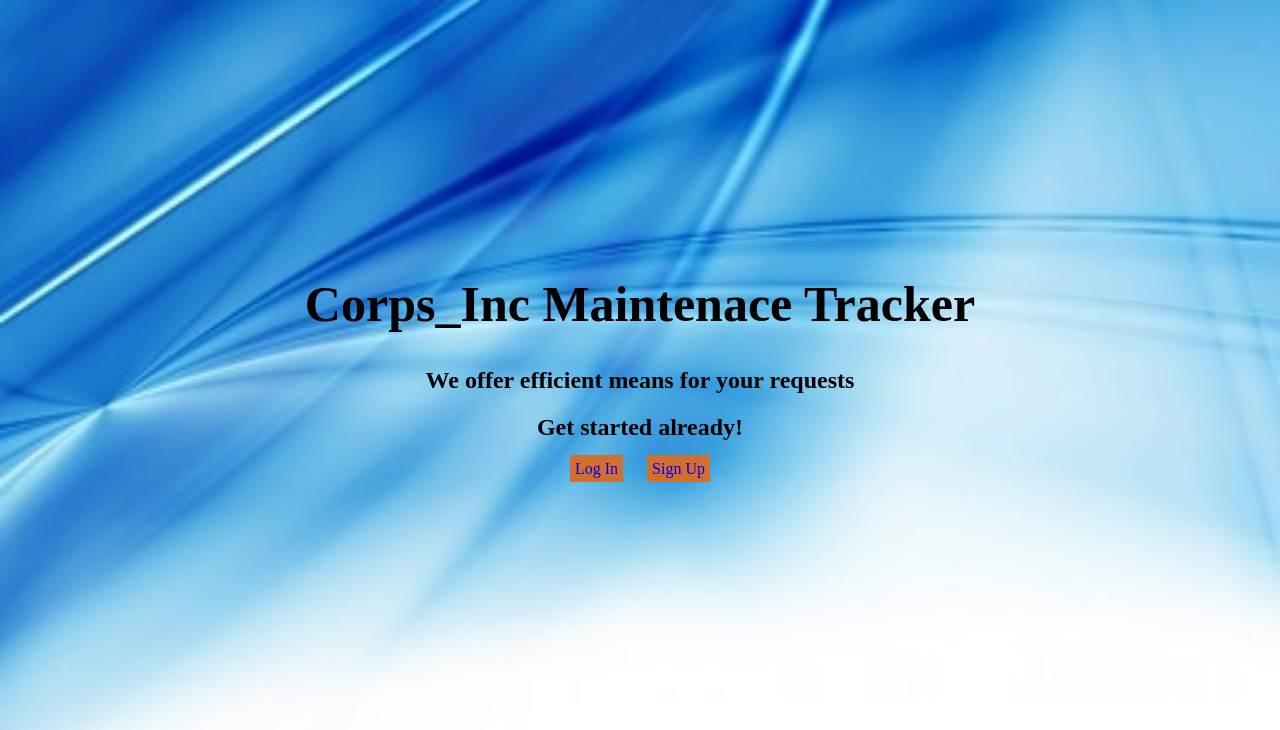
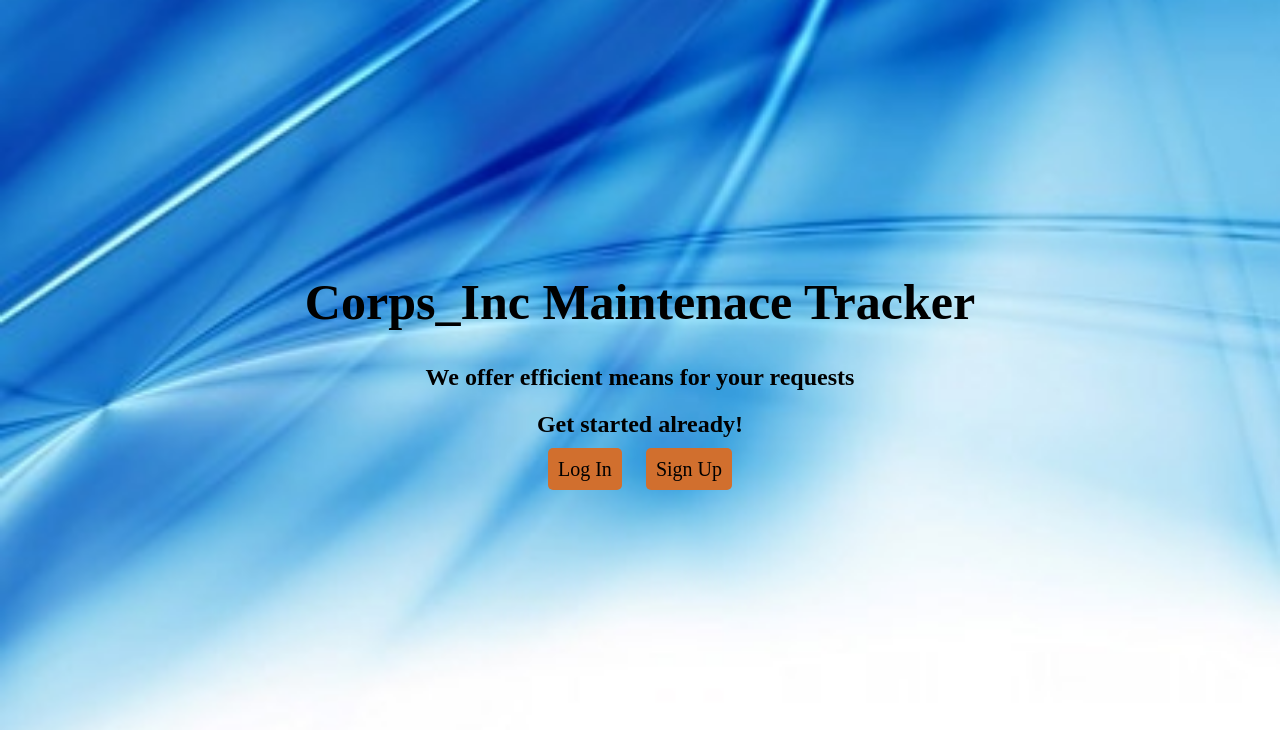
Before and after one commit to janetnim/Maintenance-Tracker-2, a PHP site: page /index.html in a window 1280 px wide. Shown: the top 730 px of the page. Run offline with PHP 8.4, Linux system fonts and the light colour scheme.

Commit message:
edit landing page buttons

```diff
--- a/UI/templates/user.css
+++ b/UI/templates/user.css
@@ -101,3 +101,13 @@ h1{
 	padding: 0 20px;
 	text-align: center;
 }
+#start_button:hover{
+	background-color: grey;
+	color: white;
+}
+#start_button{
+	color: black;
+	border-radius: 5px;
+	font: 20px Arial bold;
+	padding: 10px;
+}
```
